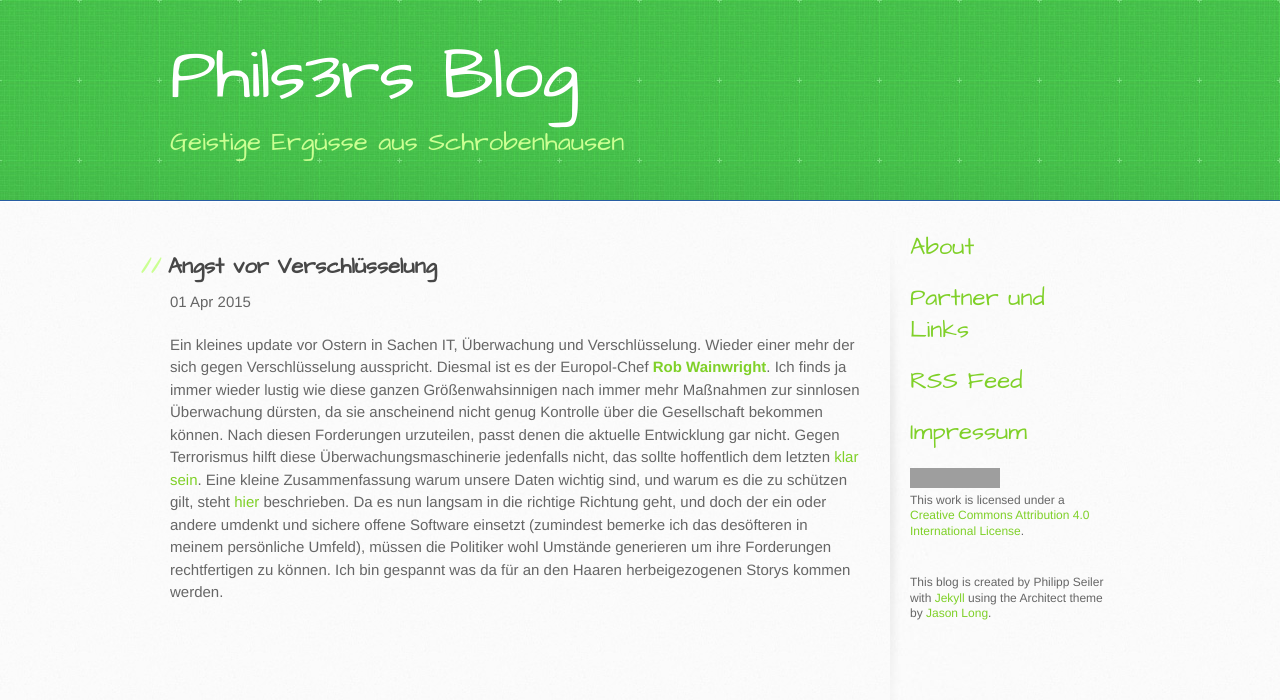
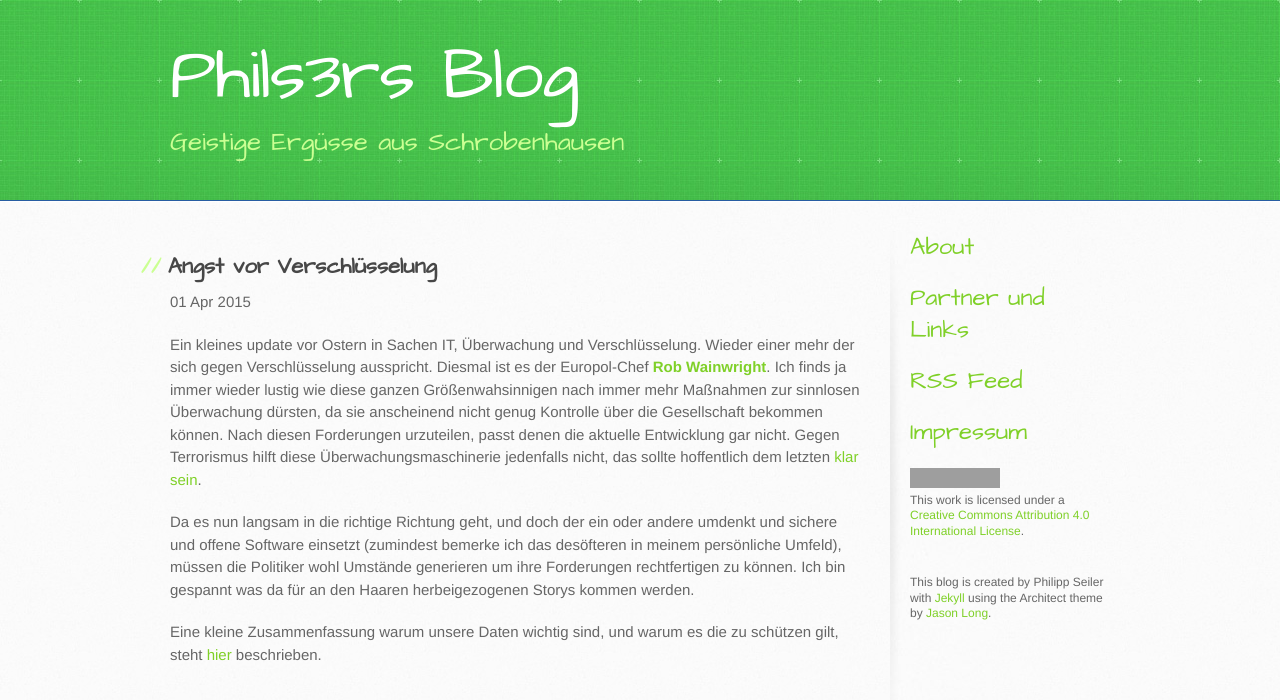
Before and after one commit to pseiler/phils3rs_blog, a Jekyll site: the page built from _posts/2015-03-31-Angst-vor-Verschluesselung.md, in a window 1280 px wide. Shown: the top 700 px of the page. Built offline with Jekyll 4.4.1, drawn with Linux system fonts in a browser that asks for light colours; Markdown is read by kramdown in place of the engine named in the settings; grey boxes are pictures that could not be loaded.

```diff
--- a/_posts/2015-03-31-Angst-vor-Verschluesselung.md
+++ b/_posts/2015-03-31-Angst-vor-Verschluesselung.md
@@ -5,4 +5,8 @@ categories:
 - Politik
 date: 2015-04-01 01:09:00.000000000 +02:00
 ---
-Ein kleines update vor Ostern in Sachen IT, Überwachung und Verschlüsselung. Wieder einer mehr der sich gegen Verschlüsselung ausspricht. Diesmal ist es der Europol-Chef [**Rob Wainwright**](http://www.heise.de/newsticker/meldung/Europol-Chef-warnt-vor-Verschluesselung-2587859.html). Ich finds ja immer wieder lustig wie diese ganzen Größenwahsinnigen nach immer mehr Maßnahmen zur sinnlosen Überwachung dürsten, da sie anscheinend nicht genug Kontrolle über die Gesellschaft bekommen können. Nach diesen Forderungen urzuteilen, passt denen die aktuelle Entwicklung gar nicht. Gegen Terrorismus hilft diese Überwachungsmaschinerie  jedenfalls nicht, das sollte hoffentlich dem letzten [klar sein](http://www.spiegel.de/netzwelt/netzpolitik/ueberwachung-studie-stellt-sinn-von-vorratsdaten-in-frage-a-811675.html). Eine kleine Zusammenfassung warum unsere Daten wichtig sind, und warum es die zu schützen gilt, steht [hier](http://www.spiegel.de/netzwelt/netzpolitik/fuenf-schlechte-argumente-fuer-mehr-ueberwachung-a-911202.html) beschrieben. Da es nun langsam in die richtige Richtung geht, und doch der ein oder andere umdenkt und sichere offene Software einsetzt (zumindest bemerke ich das desöfteren in meinem persönliche Umfeld), müssen die Politiker wohl Umstände generieren um ihre Forderungen rechtfertigen zu können. Ich bin gespannt was da für an den Haaren herbeigezogenen Storys kommen werden.
+Ein kleines update vor Ostern in Sachen IT, Überwachung und Verschlüsselung. Wieder einer mehr der sich gegen Verschlüsselung ausspricht. Diesmal ist es der Europol-Chef [**Rob Wainwright**](http://www.heise.de/newsticker/meldung/Europol-Chef-warnt-vor-Verschluesselung-2587859.html). Ich finds ja immer wieder lustig wie diese ganzen Größenwahsinnigen nach immer mehr Maßnahmen zur sinnlosen Überwachung dürsten, da sie anscheinend nicht genug Kontrolle über die Gesellschaft bekommen können. Nach diesen Forderungen urzuteilen, passt denen die aktuelle Entwicklung gar nicht. Gegen Terrorismus hilft diese Überwachungsmaschinerie  jedenfalls nicht, das sollte hoffentlich dem letzten [klar sein](http://www.spiegel.de/netzwelt/netzpolitik/ueberwachung-studie-stellt-sinn-von-vorratsdaten-in-frage-a-811675.html).
+
+Da es nun langsam in die richtige Richtung geht, und doch der ein oder andere umdenkt und sichere und offene Software einsetzt (zumindest bemerke ich das desöfteren in meinem persönliche Umfeld), müssen die Politiker wohl Umstände generieren um ihre Forderungen rechtfertigen zu können. Ich bin gespannt was da für an den Haaren herbeigezogenen Storys kommen werden.
+
+Eine kleine Zusammenfassung warum unsere Daten wichtig sind, und warum es die zu schützen gilt, steht [hier](http://www.spiegel.de/netzwelt/netzpolitik/fuenf-schlechte-argumente-fuer-mehr-ueberwachung-a-911202.html) beschrieben.
```
Also changed, not shown: _posts/2015-04-01-Arcade-Games-Online-Spielen-mit-Fightcade.md (+1 -1 lines).
